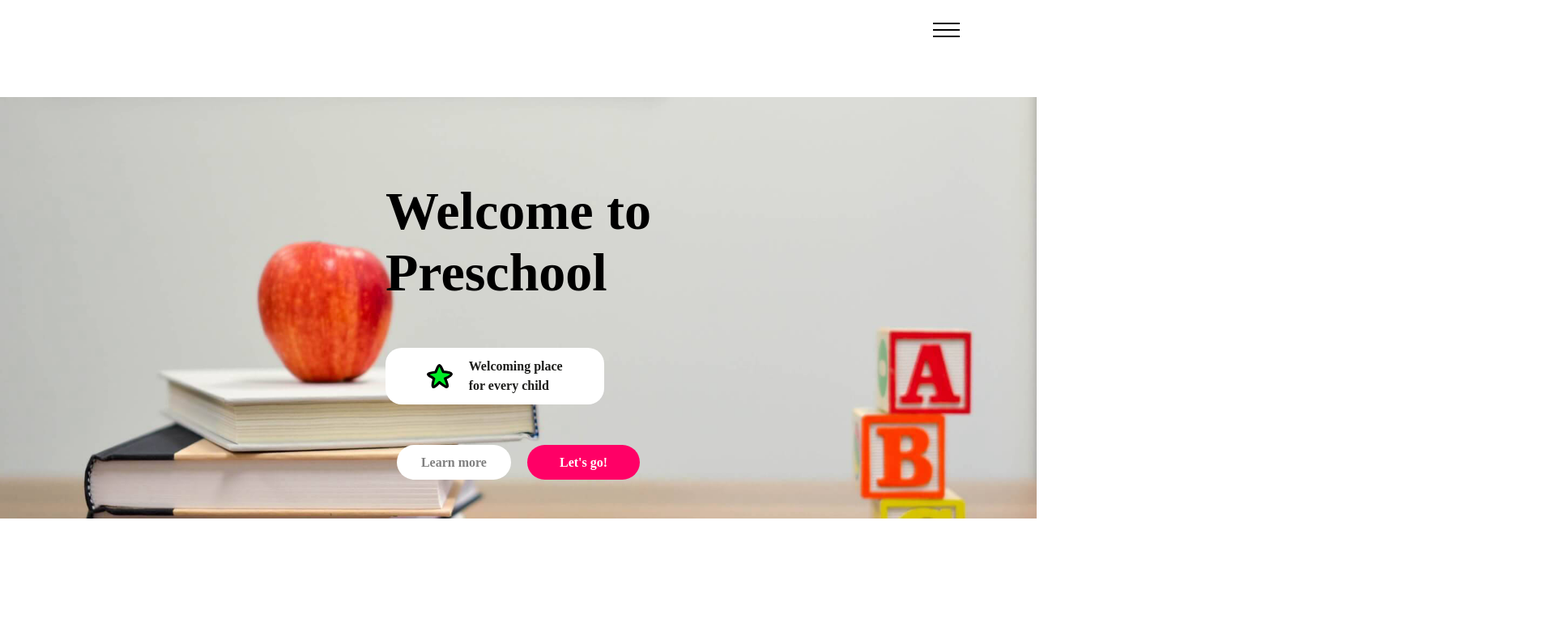
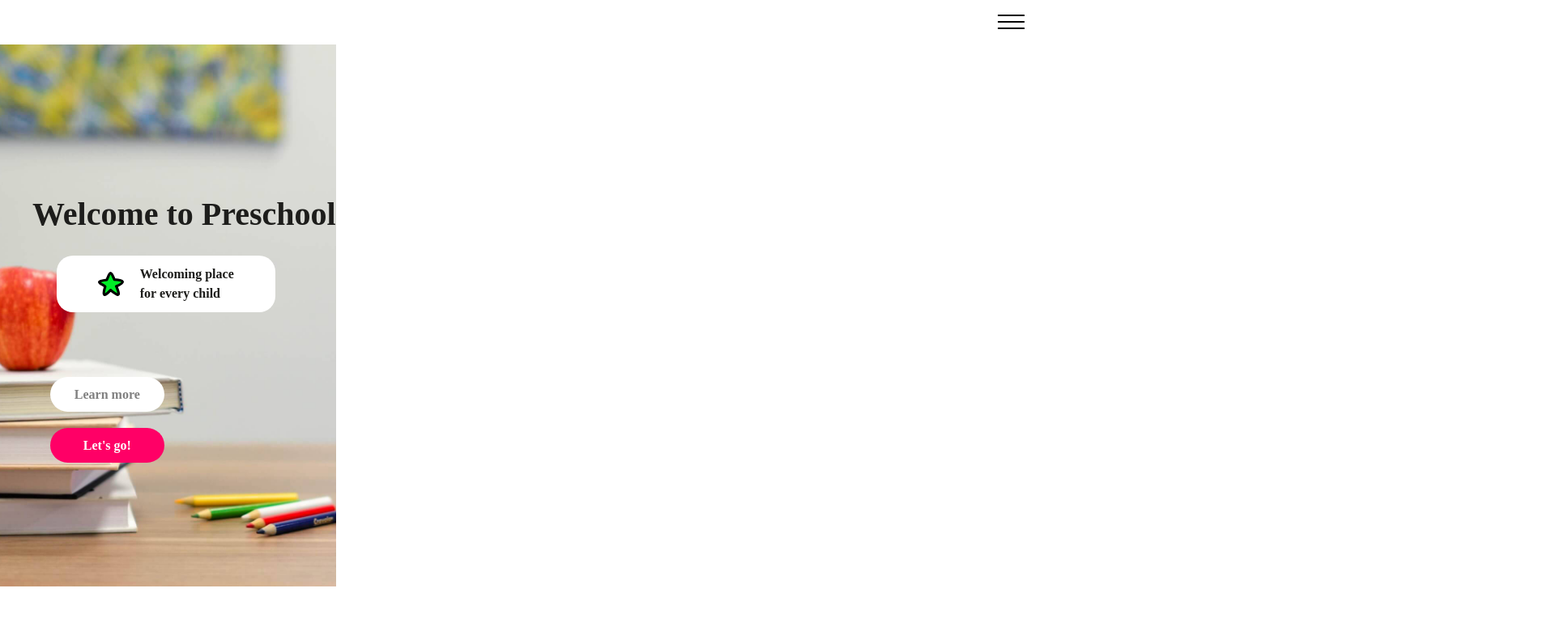
Before and after one commit to cate339/Pre-school, a website: page index.html in a window 1280 px wide. Shown: the top 764 px of the page at 81% size, 1920 px wide, since content can reach past the window. Drawn offline with Linux system fonts and the light colour scheme; a web font is replaced by a local one.

Commit message:
Adjust spacing in container

```diff
--- a/index.html
+++ b/index.html
@@ -18,7 +18,7 @@
         </div>
         <div class="container">
             <div class="textContainer">
-                <h1 class="welcometext">Welcome to <br> Preschool</h1>
+                <h1 class="welcometext">Welcome to Preschool</h1>
                 <div class="card">
                     <!-- <i class="fas fa-star" style="color: #32cd32;"></i> -->
                     <img class="star" src="images/star.svg">
--- a/style.css
+++ b/style.css
@@ -8,10 +8,20 @@ html {
     padding: 0;
 }
 
+#landingPage{
+    height: 100vh;
+    margin: 0;
+    padding: 0;
+    background-color: #fff;
+}
+
 .navbar{
-    width: 100%;
-    height: 70px;
-    margin: 25px 25px 25px 90%;
+    width: auto;
+    height: 45px;
+    display: flex;
+    justify-content: end;
+    margin-top: 10px;
+    margin-right: 15px;
 }
 
 .hamburger {
@@ -51,23 +61,37 @@ html {
 
 .container {
     background-image: url(./images/background\ landing\ page.jpg);
+    width: fit-content;
+    height: 670px;
+    overflow: hidden;
     background-repeat: no-repeat;
     background-size: cover;
-    position: relative;
+    position: absolute;
     background-position-x: 50%;
     background-position-y: 50%;
-    padding: 48px 16px;
     display: flex;
     flex-direction: column;
     justify-content: center;
     align-items: center;
+    gap: 60px;
 
+}
+
+.textContainer{
+    display: flex;
+    flex-direction: column;
+    gap: 60px;
 }
 
 .welcometext {
     font-family: 'kiwi maru', serif;
-    font-size: 66px;
+    font-size: 40px;
     font-weight: 700;
+    color: rgb(29, 29, 27);
+    padding-bottom: 10px;
+    margin-left: 40px;
+
+
 }
 
 .card {
@@ -80,6 +104,9 @@ html {
     align-items: center;
     justify-content: center;
     padding: 10px;
+    margin-left: 70px;
+    margin-top: -75px;
+
 }
 
 .star {
@@ -97,7 +124,9 @@ html {
 
 .button {
     display: flex;
-    margin-top: 50px;
+    flex-direction: column;
+    margin-top: 20px;
+    margin-left: -150px;
     gap: 20px;
 }
 
```
Also changed, not shown: packaging.jpg (added).
